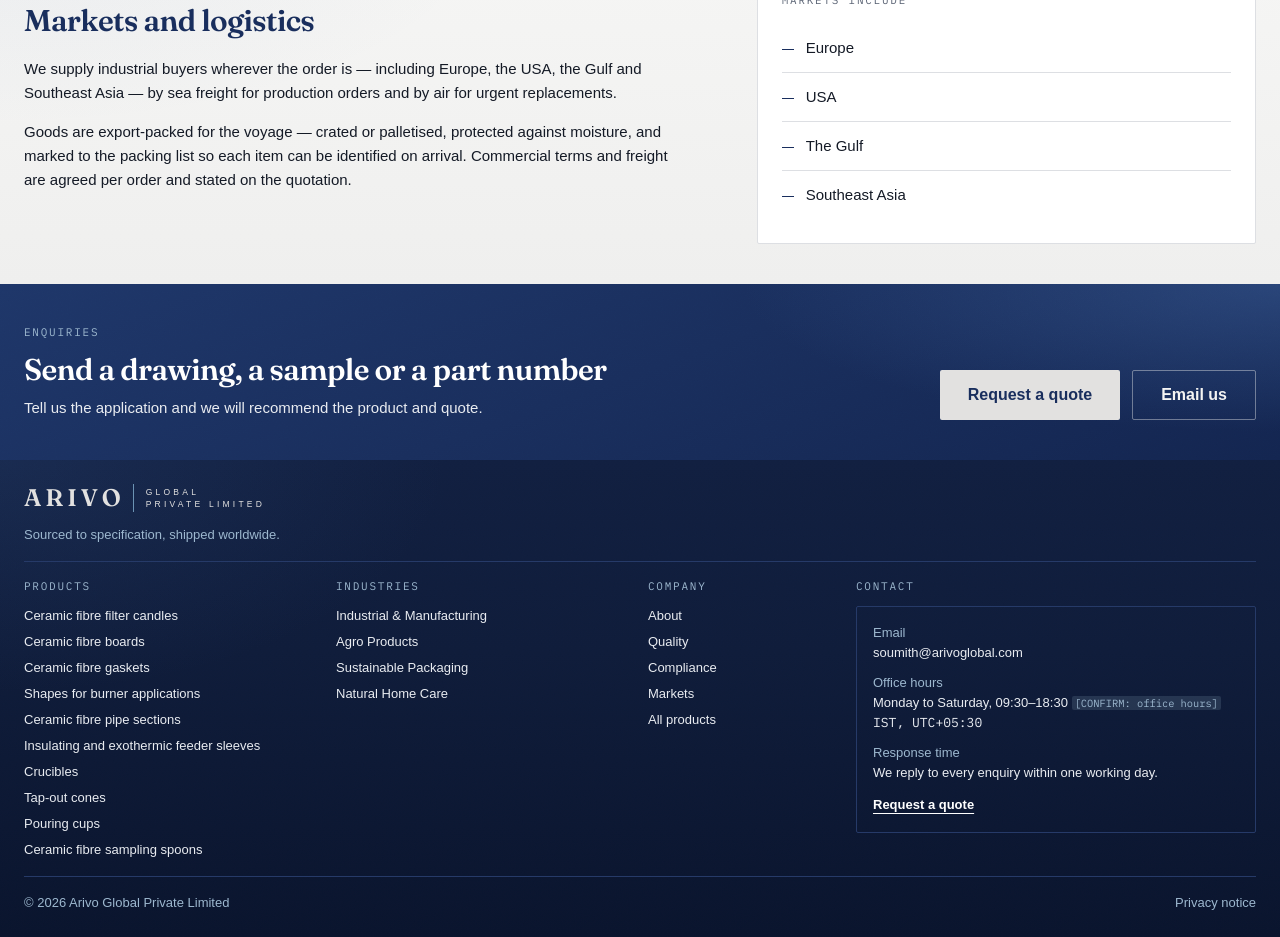
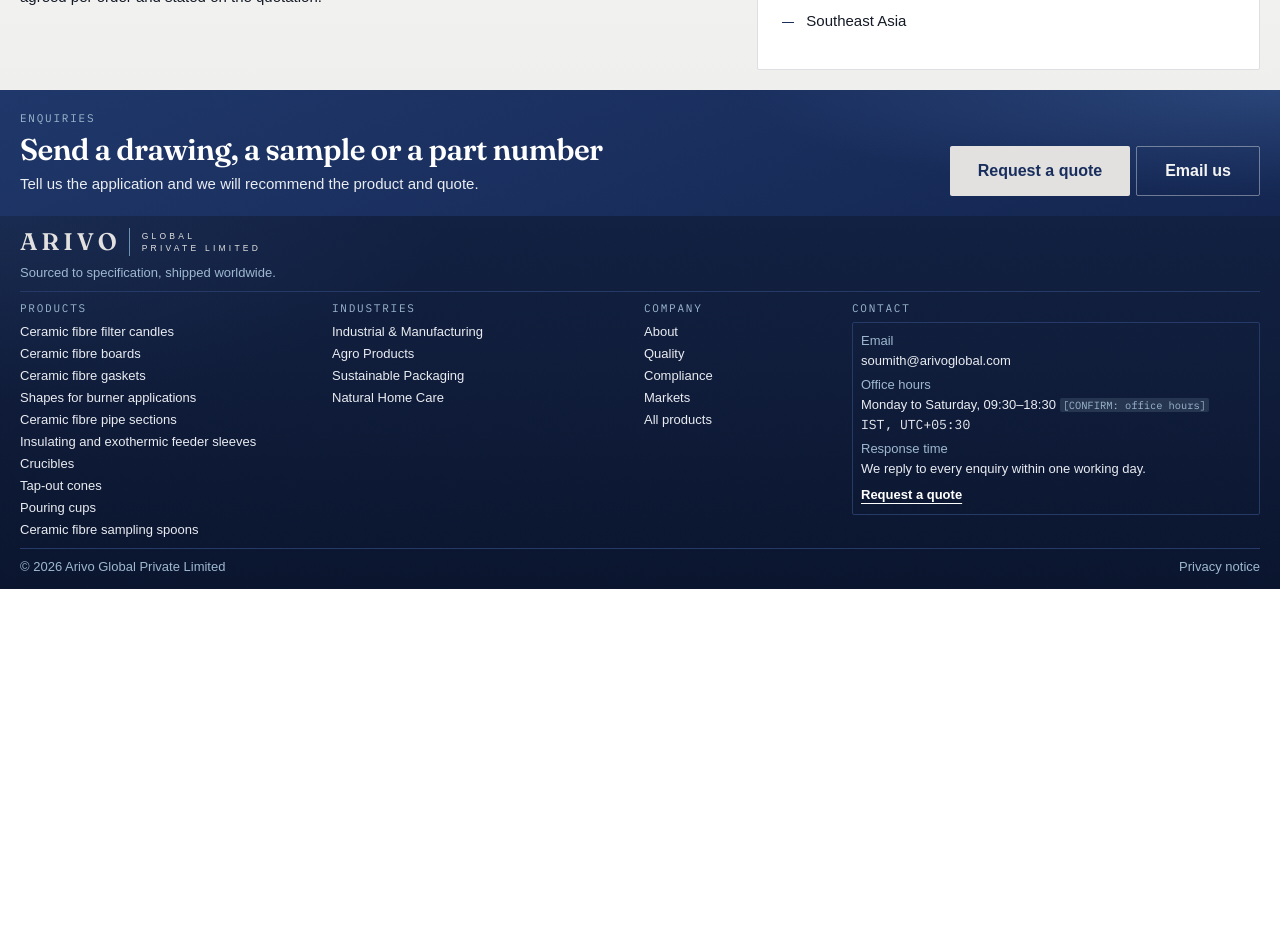
Before and after one commit to 98soumithr/Arivo-Global-Website, a Next.js app: page /company in a window 1280 px wide. Shown: the part 1680-2617 px from the top of the page. After the commit the page ends 2269 px from the top, so only its background shows below. Built offline with nearby package versions, Linux system fonts and the light colour scheme; no server answers; a web font is replaced by a local one.

Commit message:
Ultra-tight spacing: halve all tokens and hardcoded margins
Reduce every spacing value by 50% across CSS tokens, industry
pages, footer and enquiry band for minimal-scroll product browsing.

Co-Authored-By: Claude Opus 4.6 <noreply@anthropic.com>

```diff
--- a/app/globals.css
+++ b/app/globals.css
@@ -45,23 +45,23 @@
   --breakpoint-lg: 1024px;
 }
 
-/* Space scale — tight */
+/* Space scale — ultra-tight (50% of previous) */
 :root {
-  --space-section: 28px;
-  --space-block: 20px;
-  --space-group: 14px;
-  --space-element: 8px;
-  --space-tight: 6px;
-  --gutter: 14px;
-  --header-h: 56px;
+  --space-section: 14px;
+  --space-block: 10px;
+  --space-group: 7px;
+  --space-element: 4px;
+  --space-tight: 3px;
+  --gutter: 10px;
+  --header-h: 48px;
 }
 @media (min-width: 1024px) {
   :root {
-    --space-section: 40px;
-    --space-block: 28px;
-    --space-group: 18px;
-    --space-element: 10px;
-    --gutter: 24px;
+    --space-section: 20px;
+    --space-block: 14px;
+    --space-group: 9px;
+    --space-element: 5px;
+    --gutter: 16px;
   }
 }
 
--- a/app/industries/[slug]/page.tsx
+++ b/app/industries/[slug]/page.tsx
@@ -51,18 +51,18 @@ function ProductCard({ image, alt, label, name, meta, badges }: {
   meta?: string | null; badges?: string[];
 }) {
   return (
-    <div className="group overflow-hidden rounded-[4px] border border-border bg-white transition-all duration-200 hover:shadow-[0_4px_16px_rgb(0_0_0/0.06)]">
+    <div className="group overflow-hidden rounded-[3px] border border-border bg-white">
       <div className="relative aspect-[3/2] overflow-hidden bg-mist">
-        <Image src={image} alt={alt} fill sizes="(min-width: 1280px) 20vw, (min-width: 1024px) 25vw, (min-width: 640px) 33vw, 50vw" className="object-cover transition-transform duration-300 group-hover:scale-105" />
+        <Image src={image} alt={alt} fill sizes="(min-width: 1280px) 16vw, (min-width: 1024px) 20vw, (min-width: 640px) 33vw, 50vw" className="object-cover" />
       </div>
-      <div className="px-2 py-1.5">
-        <p className="text-[10px] font-medium uppercase tracking-wider text-harbour">{label}</p>
-        <h4 className="text-[13px] font-semibold leading-tight text-navy">{name}</h4>
-        {meta && <p className="text-[10px] uppercase tracking-wider text-ink/40">{meta}</p>}
+      <div className="px-1.5 py-1">
+        <p className="text-[9px] font-medium uppercase tracking-wider text-harbour">{label}</p>
+        <h4 className="text-[12px] font-semibold leading-tight text-navy">{name}</h4>
+        {meta && <p className="text-[9px] uppercase tracking-wider text-ink/40">{meta}</p>}
         {badges && badges.length > 0 && (
-          <div className="mt-0.5 flex flex-wrap gap-0.5">
+          <div className="flex flex-wrap gap-px">
             {badges.slice(0, 2).map((b) => (
-              <span key={b} className="rounded-full bg-harbour/[0.06] px-1.5 py-px text-[9px] font-medium text-harbour">{b}</span>
+              <span key={b} className="rounded-full bg-harbour/[0.06] px-1 text-[8px] font-medium text-harbour">{b}</span>
             ))}
           </div>
         )}
@@ -81,13 +81,13 @@ function SustainablePackagingPage({ industry }: { industry: { name: string; intr
         <Container className="relative">
           <div data-reveal className="mx-auto max-w-[600px] text-center">
             <Eyebrow onNavy>Industries</Eyebrow>
-            <h1 id="page-title" className="t-h1 mt-2 text-white">{industry.name}</h1>
-            <p className="t-body mt-2 text-on-navy">{industry.intro[0]}</p>
+            <h1 id="page-title" className="t-h1 mt-1 text-white">{industry.name}</h1>
+            <p className="t-small mt-1 text-on-navy">{industry.intro[0]}</p>
           </div>
-          <div data-reveal style={i(1)} className="mx-auto mt-3 grid max-w-[600px] grid-cols-4 gap-1.5">
+          <div data-reveal style={i(1)} className="mx-auto mt-2 grid max-w-[500px] grid-cols-4 gap-1">
             {['Biodegradable', 'Compostable', 'Food Safe', 'Microwave Safe'].map((prop) => (
-              <div key={prop} className="rounded-[4px] border border-light-steel/10 bg-white/[0.04] px-2 py-1 text-center">
-                <p className="text-[9px] font-medium uppercase tracking-widest text-light-steel">{prop}</p>
+              <div key={prop} className="rounded-[3px] border border-light-steel/10 bg-white/[0.04] px-1.5 py-0.5 text-center">
+                <p className="text-[8px] font-medium uppercase tracking-widest text-light-steel">{prop}</p>
               </div>
             ))}
           </div>
@@ -101,9 +101,9 @@ function SustainablePackagingPage({ industry }: { industry: { name: string; intr
             const products = packagingProducts.filter((p) => p.category === category);
             if (products.length === 0) return null;
             return (
-              <div key={category} className={catIdx > 0 ? 'mt-4' : ''}>
-                <h3 className="text-[15px] font-semibold text-navy">{category}</h3>
-                <div className="mt-2 grid gap-2 grid-cols-2 sm:grid-cols-3 lg:grid-cols-5 xl:grid-cols-6">
+              <div key={category} className={catIdx > 0 ? 'mt-2' : ''}>
+                <h3 className="text-[13px] font-semibold text-navy">{category}</h3>
+                <div className="mt-1 grid gap-1 grid-cols-2 sm:grid-cols-3 lg:grid-cols-5 xl:grid-cols-6">
                   {products.map((product, n) => (
                     <div key={product.slug} data-reveal style={i(n + 1)}>
                       <ProductCard
@@ -117,12 +117,12 @@ function SustainablePackagingPage({ industry }: { industry: { name: string; intr
             );
           })}
 
-          <div data-reveal className="mt-6 flex items-center justify-between rounded-[6px] bg-gradient-to-r from-[#0f1c3a] to-[#162450] px-5 py-3">
+          <div data-reveal className="mt-3 flex items-center justify-between rounded-[4px] bg-gradient-to-r from-[#0f1c3a] to-[#162450] px-3 py-2">
             <div>
-              <h3 className="text-[15px] font-semibold text-white">100% Sugarcane Bagasse</h3>
-              <p className="text-[12px] text-light-steel/70">Biodegradable in 60–90 days · No plastic, no PFAS · Microwave & food safe</p>
+              <h3 className="text-[13px] font-semibold text-white">100% Sugarcane Bagasse</h3>
+              <p className="text-[11px] text-light-steel/70">Biodegradable in 60–90 days · No plastic, no PFAS · Microwave & food safe</p>
             </div>
-            <div className="flex shrink-0 gap-2">
+            <div className="flex shrink-0 gap-1.5">
               <Button href="/contact#rfq" variant="primary-navy">Request a quote</Button>
               <Button href="/contact" variant="ghost-navy">Contact us</Button>
             </div>
@@ -145,13 +145,13 @@ function NaturalHomeCarePage({ industry }: { industry: { name: string; intro: st
         <Container className="relative">
           <div data-reveal className="mx-auto max-w-[600px] text-center">
             <Eyebrow onNavy>Industries</Eyebrow>
-            <h1 id="nhc-title" className="t-h1 mt-2 text-white">{industry.name}</h1>
-            <p className="t-body mt-2 text-emerald-100/80">{industry.intro[0]}</p>
+            <h1 id="nhc-title" className="t-h1 mt-1 text-white">{industry.name}</h1>
+            <p className="t-small mt-1 text-emerald-100/80">{industry.intro[0]}</p>
           </div>
-          <div data-reveal style={i(1)} className="mx-auto mt-3 grid max-w-[700px] grid-cols-5 gap-1.5">
+          <div data-reveal style={i(1)} className="mx-auto mt-2 grid max-w-[600px] grid-cols-5 gap-1">
             {['Plant-Powered', 'No Harsh Chemicals', 'Kids & Pet Safe', 'No Artificial Colours', 'Skin Safe'].map((attr) => (
-              <div key={attr} className="rounded-[4px] border border-emerald-200/10 bg-white/[0.04] px-2 py-1 text-center">
-                <p className="text-[9px] font-medium uppercase tracking-widest text-emerald-100/70">{attr}</p>
+              <div key={attr} className="rounded-[3px] border border-emerald-200/10 bg-white/[0.04] px-1.5 py-0.5 text-center">
+                <p className="text-[8px] font-medium uppercase tracking-widest text-emerald-100/70">{attr}</p>
               </div>
             ))}
           </div>
@@ -165,9 +165,9 @@ function NaturalHomeCarePage({ industry }: { industry: { name: string; intro: st
             const products = homeCareProducts.filter((p) => p.category === category);
             if (products.length === 0) return null;
             return (
-              <div key={category} className={catIdx > 0 ? 'mt-4' : ''}>
-                <h3 className="text-[15px] font-semibold text-navy">{category}</h3>
-                <div className="mt-2 grid gap-2 grid-cols-2 sm:grid-cols-3 lg:grid-cols-5 xl:grid-cols-6">
+              <div key={category} className={catIdx > 0 ? 'mt-2' : ''}>
+                <h3 className="text-[13px] font-semibold text-navy">{category}</h3>
+                <div className="mt-1 grid gap-1 grid-cols-2 sm:grid-cols-3 lg:grid-cols-5 xl:grid-cols-6">
                   {products.map((product, n) => (
                     <div key={product.slug} data-reveal style={i(n + 1)}>
                       <ProductCard
@@ -181,12 +181,12 @@ function NaturalHomeCarePage({ industry }: { industry: { name: string; intro: st
             );
           })}
 
-          <div data-reveal className="mt-6 flex items-center justify-between rounded-[6px] bg-gradient-to-r from-[#0a2e1a] to-[#0f3d24] px-5 py-3">
+          <div data-reveal className="mt-3 flex items-center justify-between rounded-[4px] bg-gradient-to-r from-[#0a2e1a] to-[#0f3d24] px-3 py-2">
             <div>
-              <h3 className="text-[15px] font-semibold text-white">Plant-Powered, Chemical-Free</h3>
-              <p className="text-[12px] text-emerald-100/70">Coconut & corn-derived surfactants · Bio enzymes · No bleach or ammonia · Kids & pet safe</p>
+              <h3 className="text-[13px] font-semibold text-white">Plant-Powered, Chemical-Free</h3>
+              <p className="text-[11px] text-emerald-100/70">Coconut & corn-derived surfactants · Bio enzymes · No bleach or ammonia · Kids & pet safe</p>
             </div>
-            <div className="flex shrink-0 gap-2">
+            <div className="flex shrink-0 gap-1.5">
               <Button href="/contact#rfq" variant="primary-navy">Request a quote</Button>
               <Button href="/contact" variant="ghost-navy">Contact us</Button>
             </div>
--- a/components/layout/Footer.tsx
+++ b/components/layout/Footer.tsx
@@ -6,21 +6,21 @@ import { Rich } from '@/components/ui/Rich';
 import { Container } from './Container';
 import { Wordmark } from './Wordmark';
 
-const heading = 't-label mb-3 text-light-steel';
+const heading = 't-label mb-1.5 text-light-steel';
 const link = 'text-on-navy decoration-1 underline-offset-4 hover:underline';
 
 /** Deep Navy. Products · Industries · Company · Contact. No registration numbers, address or phone by decision. */
 export function Footer() {
   return (
-    <footer className="on-navy surface-footer grain pt-6 pb-6 text-on-navy">
+    <footer className="on-navy surface-footer grain pt-3 pb-3 text-on-navy">
       <Container>
         <Wordmark onNavy />
-        <p className="t-small mt-3 max-w-[46ch] text-light-steel">{site.tagline}.</p>
+        <p className="t-small mt-1.5 max-w-[46ch] text-light-steel">{site.tagline}.</p>
 
-        <div className="mt-4 grid gap-6 border-t border-navy-border pt-4 sm:grid-cols-2 lg:grid-cols-12 lg:gap-4">
+        <div className="mt-2 grid gap-3 border-t border-navy-border pt-2 sm:grid-cols-2 lg:grid-cols-12 lg:gap-2">
           <div className="lg:col-span-3">
             <h2 className={heading}>Products</h2>
-            <ul className="t-small space-y-1.5">
+            <ul className="t-small space-y-0.5">
               {products.map((p) => (
                 <li key={p.slug}>
                   <Link href={`/products/${p.slug}`} className={link}>
@@ -33,7 +33,7 @@ export function Footer() {
 
           <div className="lg:col-span-3">
             <h2 className={heading}>Industries</h2>
-            <ul className="t-small space-y-1.5">
+            <ul className="t-small space-y-0.5">
               {industries.map((i) => (
                 <li key={i.slug}>
                   <Link href={`/industries/${i.slug}`} className={link}>
@@ -46,7 +46,7 @@ export function Footer() {
 
           <div className="lg:col-span-2">
             <h2 className={heading}>Company</h2>
-            <ul className="t-small space-y-1.5">
+            <ul className="t-small space-y-0.5">
               {company.sections.map((s) => (
                 <li key={s.id}>
                   <Link href={`/company#${s.id}`} className={link}>
@@ -64,8 +64,8 @@ export function Footer() {
 
           <div className="sm:col-span-2 lg:col-span-4">
             <h2 className={heading}>Contact</h2>
-            <div className="rounded-brand border border-navy-border p-3 lg:p-4">
-              <dl className="t-small space-y-2.5">
+            <div className="rounded-brand border border-navy-border p-1.5 lg:p-2">
+              <dl className="t-small space-y-1">
                 <div>
                   <dt className="text-light-steel">Email</dt>
                   <dd>
@@ -86,14 +86,14 @@ export function Footer() {
                   <dd>{site.responseCommitment}</dd>
                 </div>
               </dl>
-              <Link href="/contact#rfq" className="t-small mt-3 inline-block font-semibold text-white underline decoration-1 underline-offset-4 hover:decoration-2">
+              <Link href="/contact#rfq" className="t-small mt-1.5 inline-block font-semibold text-white underline decoration-1 underline-offset-4 hover:decoration-2">
                 Request a quote
               </Link>
             </div>
           </div>
         </div>
 
-        <div className="t-small mt-4 flex flex-col gap-2 border-t border-navy-border pt-4 text-light-steel sm:flex-row sm:justify-between">
+        <div className="t-small mt-2 flex flex-col gap-1 border-t border-navy-border pt-2 text-light-steel sm:flex-row sm:justify-between">
           <p>
             © {new Date().getFullYear()} {site.legalName}
           </p>
--- a/components/product/EnquiryBand.tsx
+++ b/components/product/EnquiryBand.tsx
@@ -20,12 +20,12 @@ export function EnquiryBand({
         <div data-reveal className="grid gap-(--space-group) lg:grid-cols-12 lg:items-end lg:gap-6">
           <div className="lg:col-span-7">
             <Eyebrow onNavy>Enquiries</Eyebrow>
-            <h2 id="enquiry-heading" className="t-h2 mt-3 text-white">
+            <h2 id="enquiry-heading" className="t-h2 mt-1.5 text-white">
               {heading}
             </h2>
-            <p className="t-body mt-2 text-on-navy">{body}</p>
+            <p className="t-body mt-1 text-on-navy">{body}</p>
           </div>
-          <div data-reveal-item className="flex flex-wrap gap-3 lg:col-span-5 lg:justify-end">
+          <div data-reveal-item className="flex flex-wrap gap-1.5 lg:col-span-5 lg:justify-end">
             <Button href={href} variant="primary-navy">
               Request a quote
             </Button>
```
